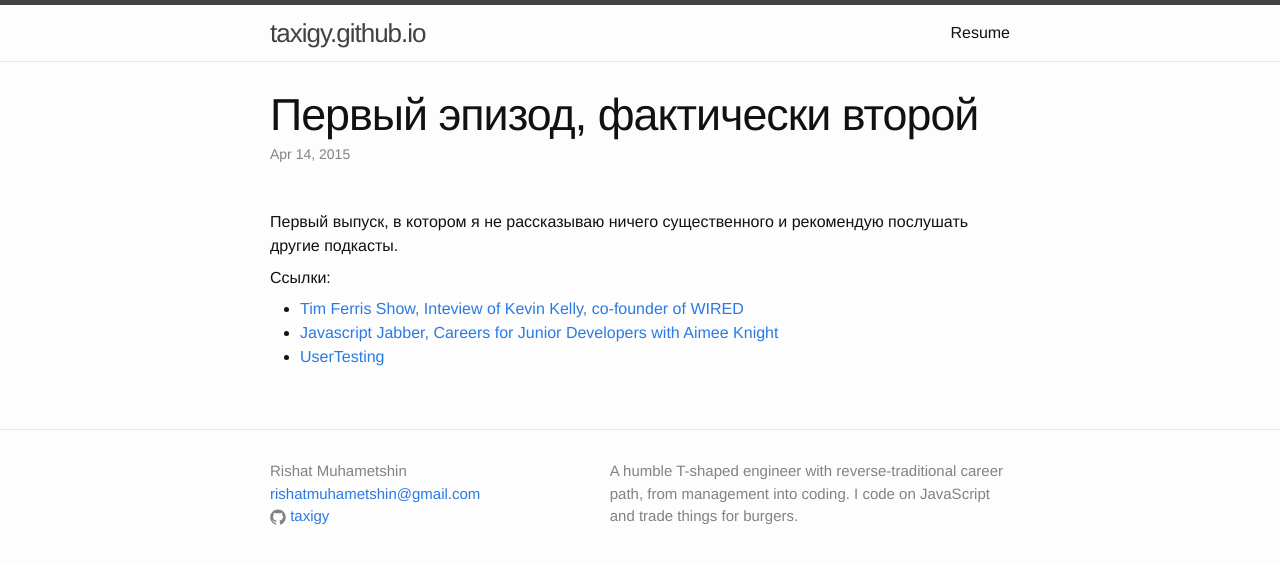
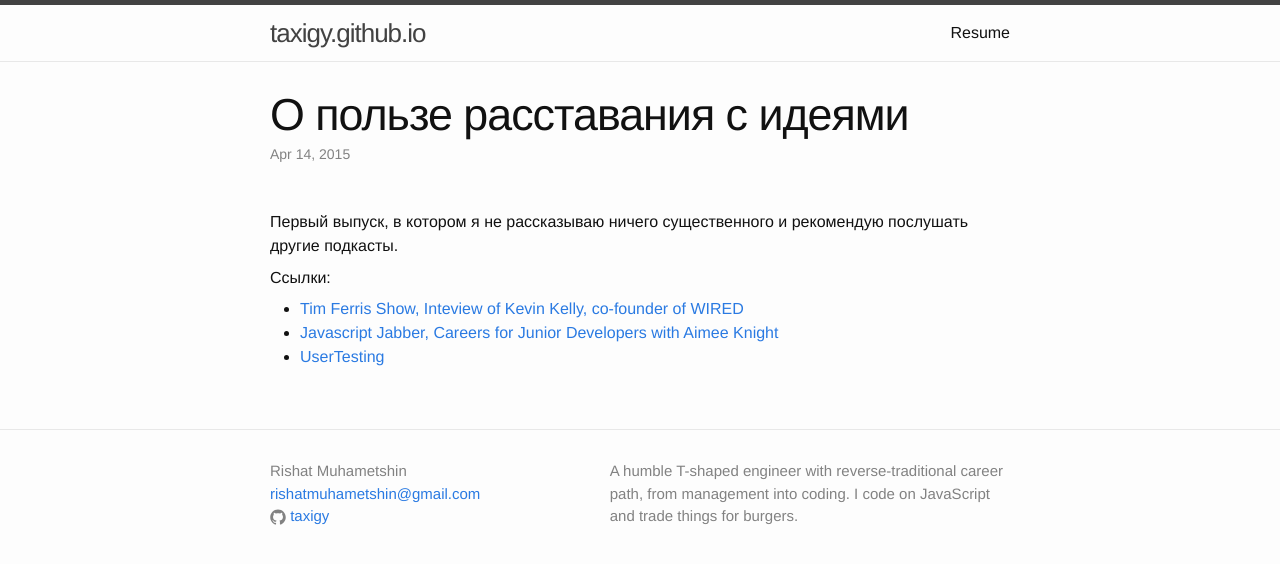
Before and after one commit to taxigy/taxigy.github.io, a Jekyll site: the page built from _posts/2015-04-14-fd-pod-1.markdown, in a window 1280 px wide. Shown: the top 564 px of the page. Built offline with Jekyll 4.4.1, drawn with Linux system fonts in a browser that asks for light colours.

```diff
--- a/_posts/2015-04-14-fd-pod-1.markdown
+++ b/_posts/2015-04-14-fd-pod-1.markdown
@@ -1,8 +1,8 @@
 ---
 layout: post
-title:  "Первый эпизод, фактически второй"
+title:  "О пользе расставания с идеями"
 date:   2015-04-14 13:13:30
-categories: podcast
+categories: podcast freelancedad
 number: 1
 duration: 14:43
 length: 15907983
```
